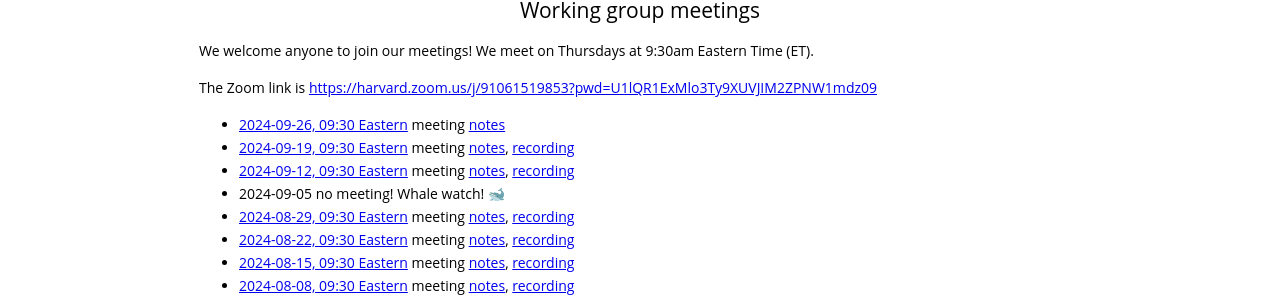
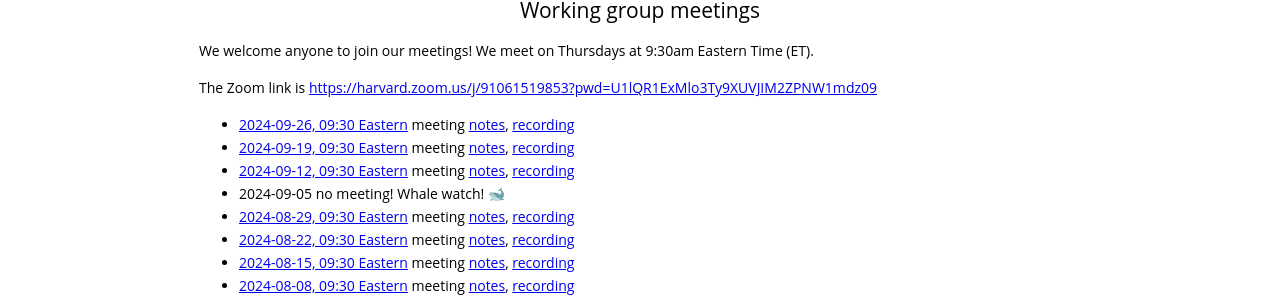
Before and after one commit to gdcc/ct.gdcc.io, a Jekyll site: the page built from index.md, in a window 1280 px wide and 900 px high, scrolled down 1726 px. Shown: the part 145-446 px from the top of the window. Built offline with Jekyll 4.4.1, drawn with Linux system fonts in a browser that asks for light colours; our own code applies the rules of GitHub Pages for plain Markdown files.

Commit message:
add recording

```diff
--- a/index.md
+++ b/index.md
@@ -63,7 +63,7 @@ We welcome anyone to join our meetings! We meet on Thursdays at 9:30am Eastern T
 
 The Zoom link is <https://harvard.zoom.us/j/91061519853?pwd=U1lQR1ExMlo3Ty9XUVJIM2ZPNW1mdz09>
 
-- [2024-09-26, 09:30 Eastern](https://time.is/compare/0930_26_Sep_2024_in_Boston) meeting [notes](https://docs.google.com/document/d/1wVZi8e7wNbaw71o_XDaF8f7Mza3R2EhEMtuCtcKjfCI/edit?usp=sharing)
+- [2024-09-26, 09:30 Eastern](https://time.is/compare/0930_26_Sep_2024_in_Boston) meeting [notes](https://docs.google.com/document/d/1wVZi8e7wNbaw71o_XDaF8f7Mza3R2EhEMtuCtcKjfCI/edit?usp=sharing), [recording](https://harvard.zoom.us/rec/share/jMBoXaTPzlYmcuv4NWbzintRhwIsXOHvMTQ2AKjlciYae3uA_PY5nz3TXS2p7MGQ.zsLCKJGxcVIrpIeG)
 - [2024-09-19, 09:30 Eastern](https://time.is/compare/0930_19_Sep_2024_in_Boston) meeting [notes](https://docs.google.com/document/d/1erEpKhAp1Nb22kfJKd0mdBxki6dNejFLh_Vbz2E5w40/edit?usp=sharing), [recording](https://harvard.zoom.us/rec/share/U7XC1e0hbcWhrKdE8bh_X3Drf-wXCV6B1LgLNFwnzkIKp00g1wc1rvnCqnXr7mcY.z74fpUPWL8l9oPEf)
 - [2024-09-12, 09:30 Eastern](https://time.is/compare/0930_12_Sep_2024_in_Boston) meeting [notes](https://docs.google.com/document/d/161SmJum3z1CnGL8hHHksK3xz2EKHCa8ZxLHM4bPQ8gk/edit?usp=sharing), [recording](https://harvard.zoom.us/rec/share/k7-UbJ-mx_fWANw-8wzt5v6xaRWH7_Fh48cqGDv2XVOqxszFEvNnVhfECabtlk2M.6e5v_FFHjBwIPjAF)
 - 2024-09-05 no meeting! Whale watch! 🐋
```
